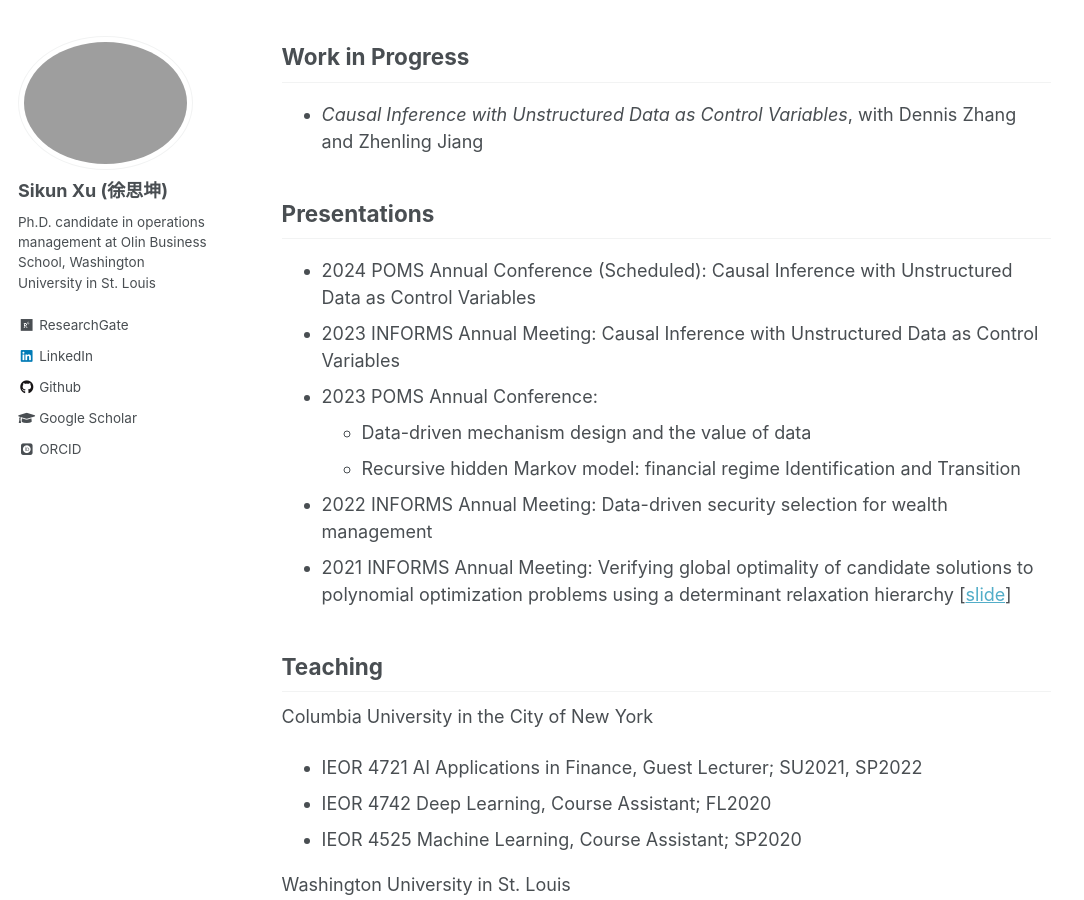
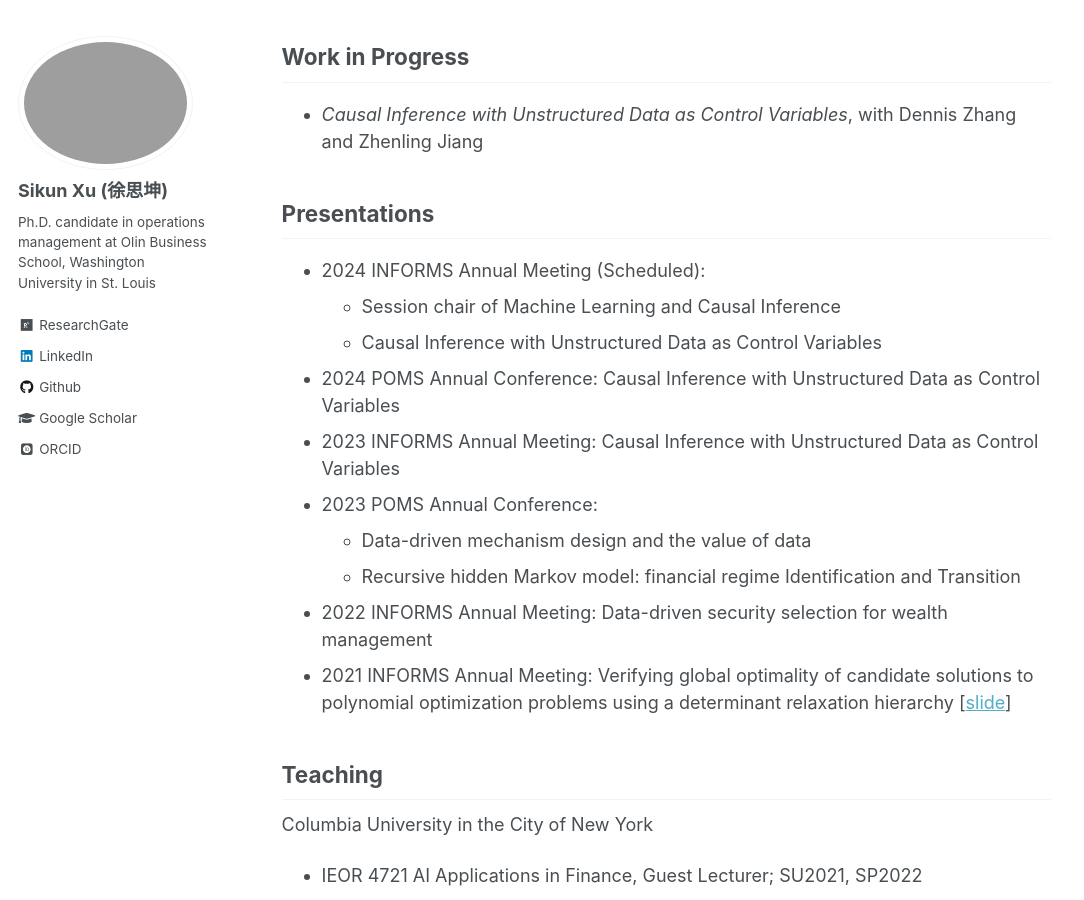
Before and after one commit to iamsikun/iamsikun.github.io, a Jekyll site: the page built from _pages/about.md, in a window 1280 px wide and 900 px high, scrolled down 991 px. Shown: the whole window, without its empty margins (0-1084 px from the left). Built offline with Jekyll 4.4.1, drawn with Linux system fonts in a browser that asks for light colours; some web fonts are replaced; some of the changed text lies outside the part shown.

Commit message:
Updated about page

```diff
--- a/_pages/about.md
+++ b/_pages/about.md
@@ -9,7 +9,7 @@
 ---
 
 
-I am a Ph.D. candidate in [Supply Chain, Operations, and Technology](https://olin.wustl.edu/EN-US/academic-programs/PhD/Pages/PhdDetail.aspx?username=sikun) at Olin Business School, Washington University in St. Louis. I'm fortunate to be advised by Prof. [Dennis Zhang](http://denniszhang.org/). My research interests are causal inference, machine learning, and data-driven optimization. I'm also interested in their application in marketing, operations, and quantitative finance.
+I am a Ph.D. candidate in [Supply Chain, Operations, and Technology](https://olin.wustl.edu/EN-US/academic-programs/PhD/Pages/PhdDetail.aspx?username=sikun) at Olin Business School, Washington University in St. Louis. I'm fortunate to be advised by Prof. [Dennis Zhang](http://denniszhang.org/) and Prof. [Raphael Thomadsen](https://apps.olin.wustl.edu/faculty/thomadsen/). My research interests are causal inference, machine learning, and data-driven optimization. I'm also interested in their application in marketing, operations, and quantitative finance.
 
 ### Contacts
 * sikun [at] wustl [dot] edu
@@ -32,7 +32,10 @@
 * *Causal Inference with Unstructured Data as Control Variables*, with Dennis Zhang and Zhenling Jiang
 
 ## Presentations
-* 2024 POMS Annual Conference (Scheduled): Causal Inference with Unstructured Data as Control Variables
+* 2024 INFORMS Annual Meeting (Scheduled):
+    * Session chair of Machine Learning and Causal Inference
+    * Causal Inference with Unstructured Data as Control Variables
+* 2024 POMS Annual Conference: Causal Inference with Unstructured Data as Control Variables
 * 2023 INFORMS Annual Meeting: Causal Inference with Unstructured Data as Control Variables
 * 2023 POMS Annual Conference:
     * Data-driven mechanism design and the value of data
```
